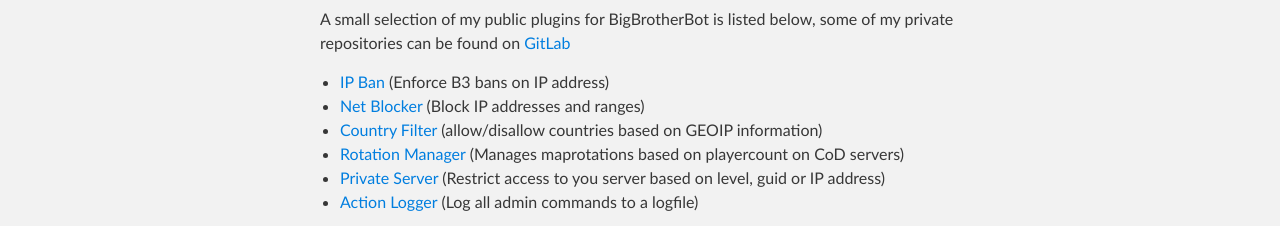
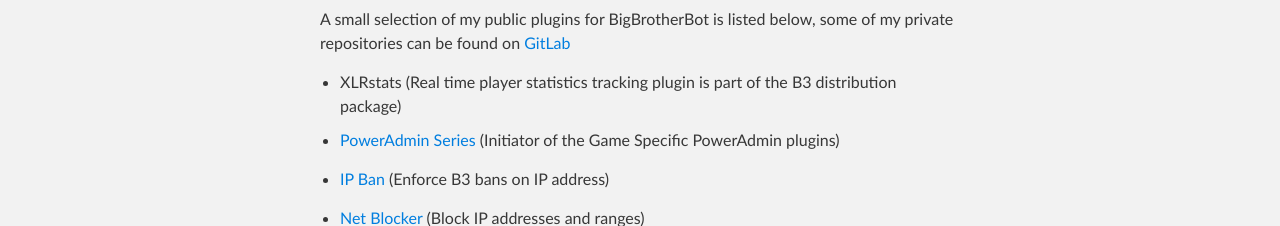
Before and after one commit to markweirath/markweirath.github.io, a plain HTML site: page index.html in a window 1280 px wide. Shown: the part 448-674 px from the top of the page. Drawn offline with Linux system fonts and the light colour scheme.

Commit message:
Replace master branch with page content via GitHub

```diff
--- a/index.html
+++ b/index.html
@@ -43,8 +43,9 @@
 <p>A small selection of my public plugins for BigBrotherBot is listed below, some of my private repositories can be found on <a href="https://gitlab.com/u/xlr8or">GitLab</a></p>
 
 <ul>
-<li>
-<a href="http://markweirath.github.io/b3-plugin-ipban/">IP Ban</a> (Enforce B3 bans on IP address)</li>
+<li>XLRstats (Real time player statistics tracking plugin is part of the B3 distribution package)</li>
+<li><p><a href="https://github.com/search?utf8=%E2%9C%93&amp;q=poweradmin+language%3APython&amp;type=Repositories&amp;ref=advsearch&amp;l=Python">PowerAdmin Series</a> (Initiator of the Game Specific PowerAdmin plugins)</p></li>
+<li><p><a href="http://markweirath.github.io/b3-plugin-ipban/">IP Ban</a> (Enforce B3 bans on IP address)</p></li>
 <li>
 <a href="http://markweirath.github.io/b3-plugin-netblocker/">Net Blocker</a> (Block IP addresses and ranges)</li>
 <li>
```
Also changed, not shown: params.json (+1 -1 lines).
